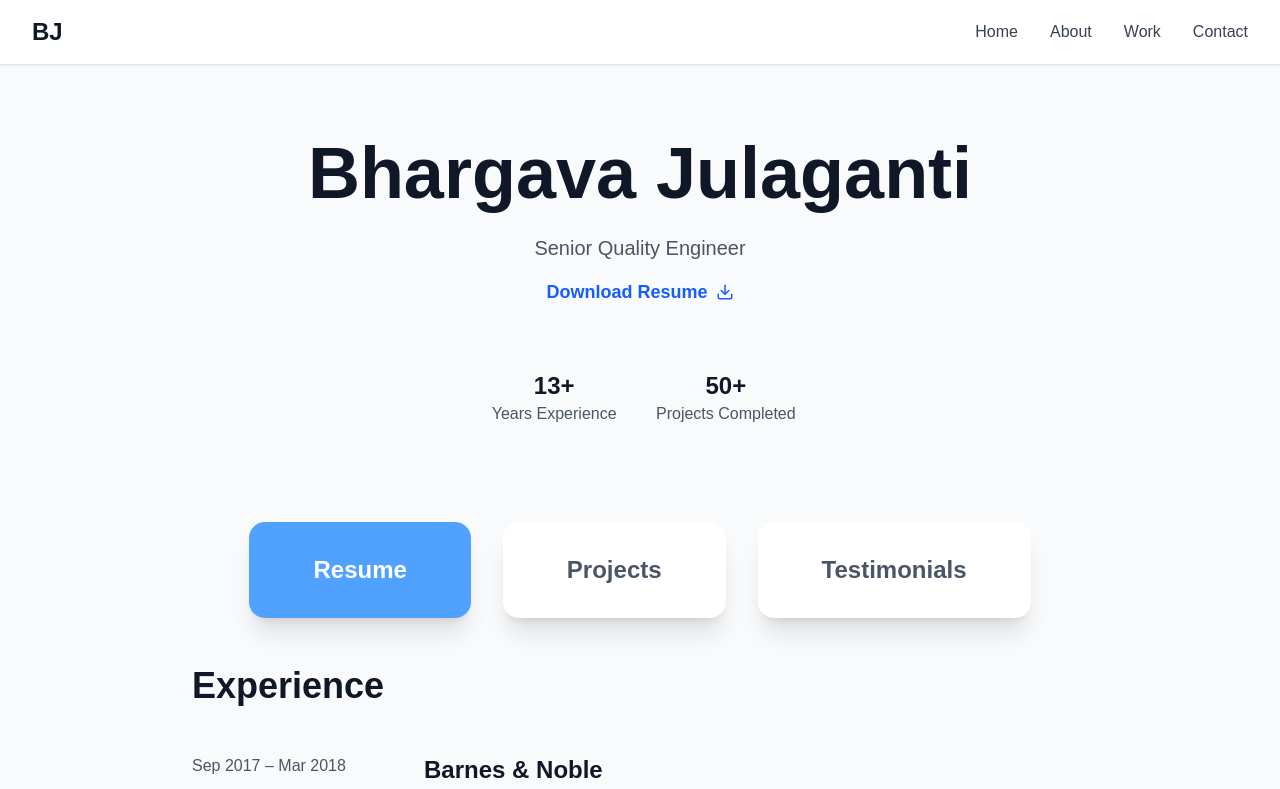
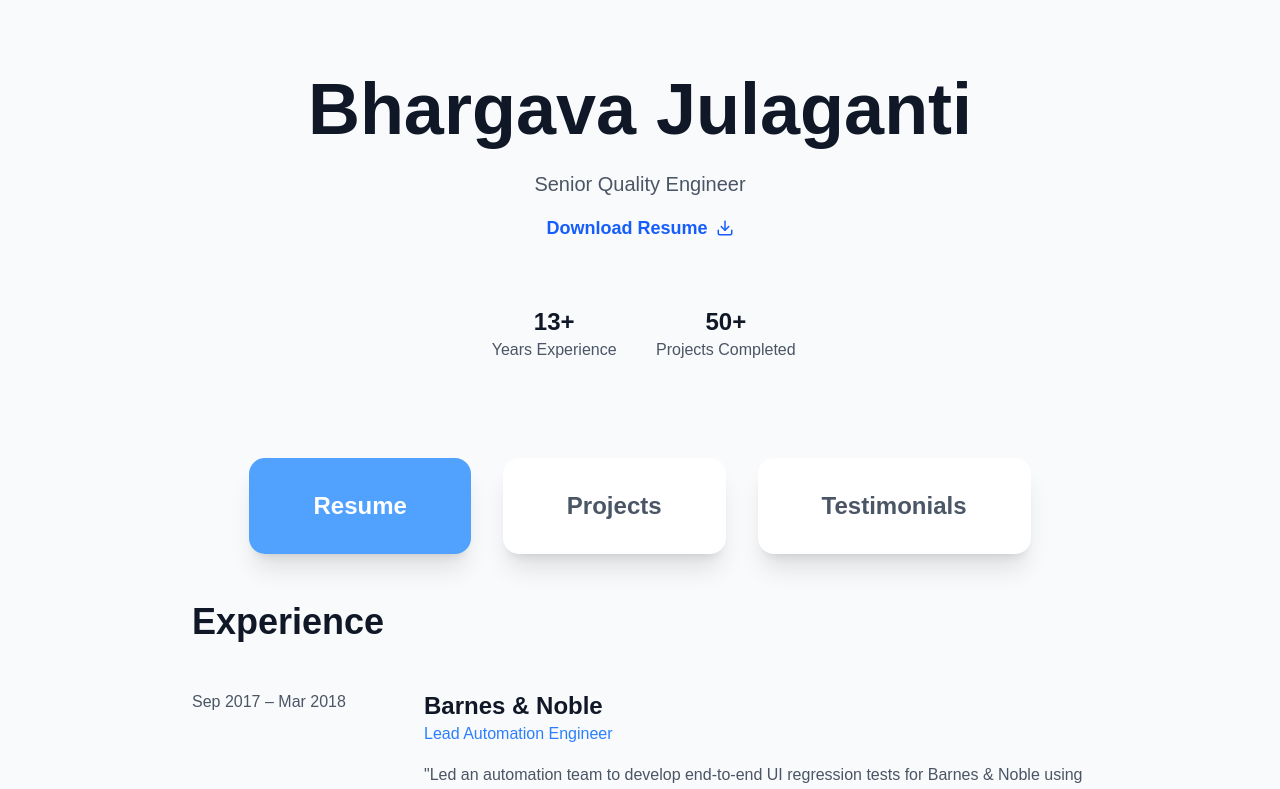
Before and after one commit to bhargavjulaganti/bhargava-portfolio, a Next.js app: page / in a window 1280 px wide. Shown: the top 789 px of the page. Built offline with nearby package versions, Linux system fonts and the light colour scheme.

Commit message:
remove header

```diff
--- a/src/app/page.tsx
+++ b/src/app/page.tsx
@@ -11,29 +11,7 @@ export default function BhargavaPortfolio() {
     <div className="min-h-screen bg-gray-50">
       {/* Header */}
       <header className="bg-white shadow-sm">
-        <div className="max-w-7xl mx-auto px-4 sm:px-6 lg:px-8">
-          <div className="flex justify-between items-center h-16">
-            <div className="flex items-center">
-              <span className="text-2xl font-bold text-gray-900">BJ</span>
-            </div>
 
-            {/* Desktop Navigation */}
-            <nav className="hidden md:flex space-x-8">
-              <a href="#" className="text-gray-700 hover:text-blue-600 transition-colors">Home</a>
-              <a href="#" className="text-gray-700 hover:text-blue-600 transition-colors">About</a>
-              <a href="#" className="text-gray-700 hover:text-blue-600 transition-colors">Work</a>
-              <a href="#" className="text-gray-700 hover:text-blue-600 transition-colors">Contact</a>
-            </nav>
-
-            {/* Mobile menu button */}
-            <button
-              onClick={() => setIsMenuOpen(!isMenuOpen)}
-              className="md:hidden p-2 rounded-md text-gray-700 hover:bg-gray-100"
-            >
-              {isMenuOpen ? <X size={24} /> : <Menu size={24} />}
-            </button>
-          </div>
-        </div>
 
         {/* Mobile Navigation */}
         {isMenuOpen && (
```
